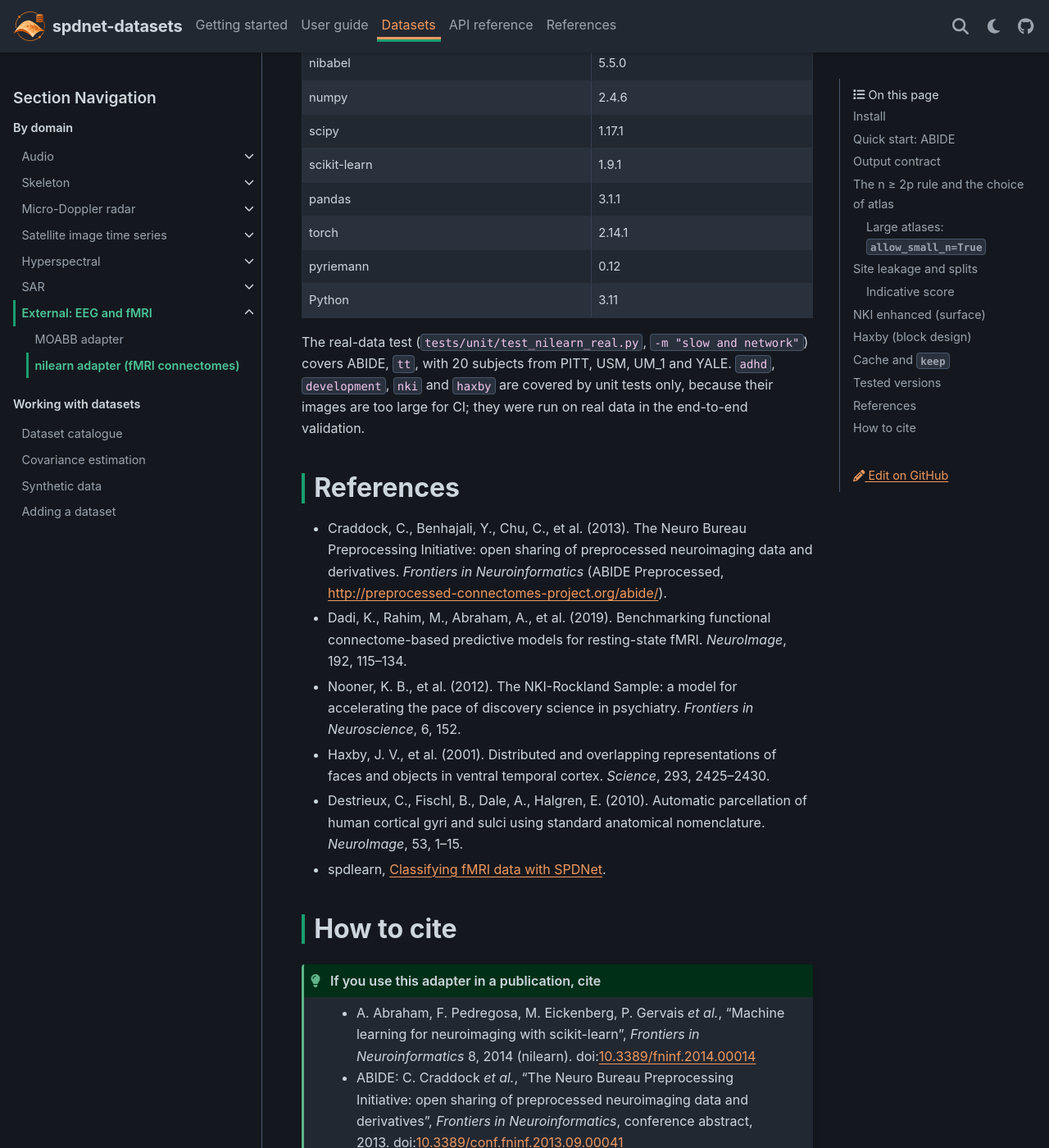
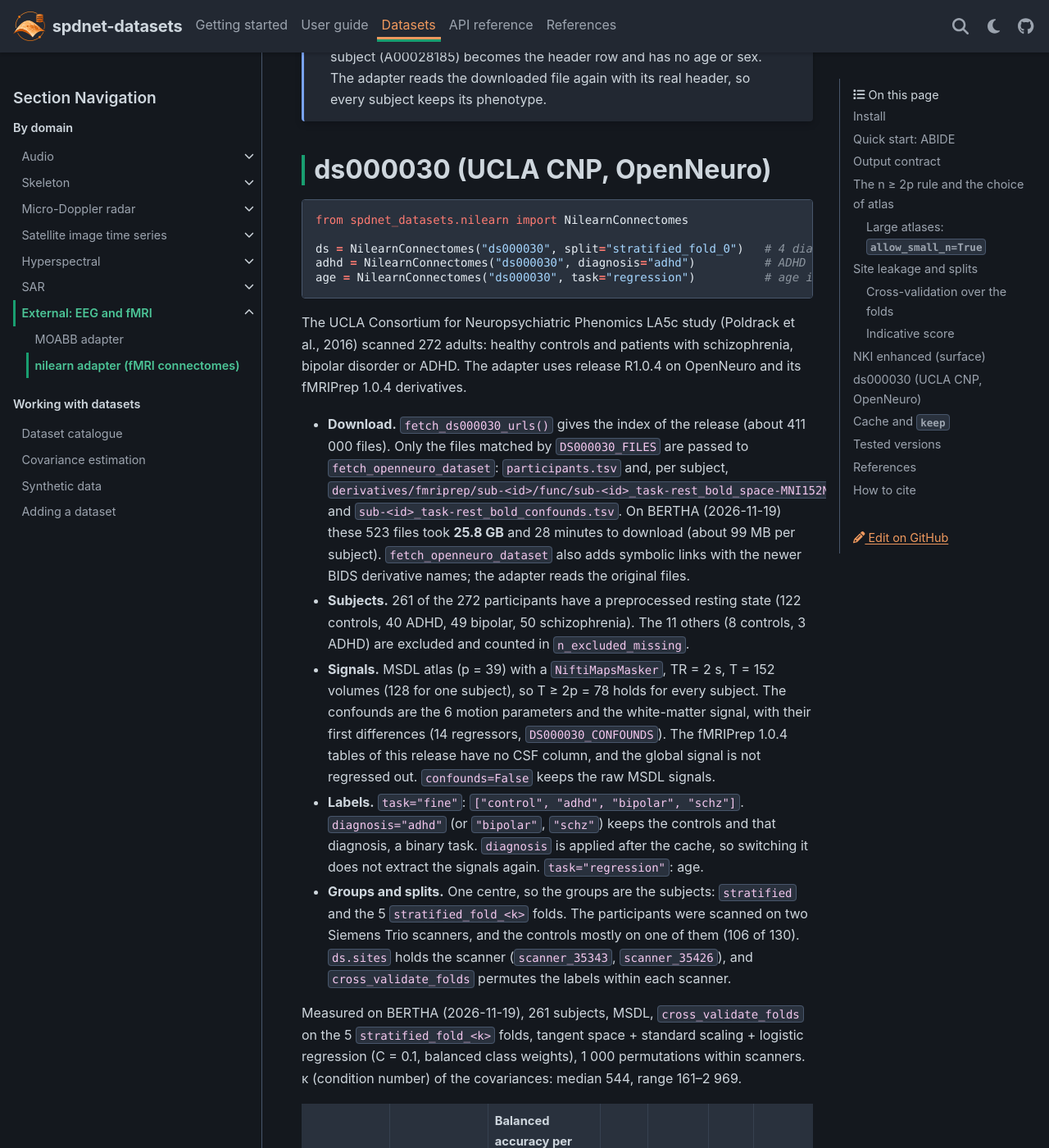
Before and after one commit to Yet-Another-Research-Organisation/spdnet-datasets, a Sphinx documentation site: the page built from doc/datasets/nilearn.md, in a window 1280 px wide and 1400 px high, scrolled down 9420 px. Shown: the whole window at 82% size. Built offline with Sphinx 7.4.7 and the PyData theme 0.15.4, drawn with Linux system fonts in a browser that asks for light colours; pages that are not in the unit, such as notebooks, are missing from menus; some of the changed text lies outside the part shown.

Commit message:
docs(nilearn): document ds000030, fold splits, cross_validate_folds and the ADHD box
Done: Haxby removed, ds000030 section with download size and measured
scores (4 diagnoses, ADHD vs control), ADHD LOSO box with per-site counts.
Not done yet: schizophrenia and bipolar vs control scores (measurement still
running), final review and pull request.

`````diff
--- a/doc/datasets/_cite/nilearn.md
+++ b/doc/datasets/_cite/nilearn.md
@@ -4,4 +4,4 @@
 - Development fMRI: H. Richardson, G. Lisandrelli, A. Riobueno-Naylor and R. Saxe, "Development of the social brain from age three to twelve years", *Nature Communications* 9, 2018. doi:[10.1038/s41467-018-03399-2](https://doi.org/10.1038/s41467-018-03399-2)
 - NKI enhanced: K. B. Nooner *et al.*, "The NKI-Rockland Sample: A Model for Accelerating the Pace of Discovery Science in Psychiatry", *Frontiers in Neuroscience* 6, 2012. doi:[10.3389/fnins.2012.00152](https://doi.org/10.3389/fnins.2012.00152)
 - Destrieux atlas (NKI regions): C. Destrieux, B. Fischl, A. Dale and E. Halgren, "Automatic parcellation of human cortical gyri and sulci using standard anatomical nomenclature", *NeuroImage* 53, 2010, pp. 1–15. doi:[10.1016/j.neuroimage.2010.06.010](https://doi.org/10.1016/j.neuroimage.2010.06.010)
-- Haxby: J. V. Haxby *et al.*, "Distributed and Overlapping Representations of Faces and Objects in Ventral Temporal Cortex", *Science* 293, 2001, pp. 2425–2430. doi:[10.1126/science.1063736](https://doi.org/10.1126/science.1063736)
+- ds000030: R. A. Poldrack, E. Congdon, W. Triplett, K. J. Gorgolewski *et al.*, "A phenome-wide examination of neural and cognitive function", *Scientific Data* 3, 160110, 2016. doi:[10.1038/sdata.2016.110](https://doi.org/10.1038/sdata.2016.110)
--- a/doc/datasets/nilearn.md
+++ b/doc/datasets/nilearn.md
@@ -15,7 +15,7 @@ Five nilearn datasets are supported:
 | `"adhd"` | `fetch_adhd` | 40 subjects | ADHD (1) vs control (0) | acquisition site (5) |
 | `"development"` | `fetch_development_fmri` | 155 subjects | child vs adult | subject (single site) |
 | `"nki"` | `fetch_surf_nki_enhanced` | 102 subjects | sex (F / M), or age | subject (single site) |
-| `"haxby"` | `fetch_haxby` | 6 subjects × 96 stimulus blocks | 8 object categories | run (12 per subject) |
+| `"ds000030"` | `fetch_ds000030_urls` + `fetch_openneuro_dataset` | 261 subjects with a preprocessed resting state (of 272) | control, ADHD, bipolar, schizophrenia; or one of them vs control | subject (single site, 2 scanners) |
 
 - ABIDE: Autism Brain Imaging Data Exchange.
 - PCP: the Preprocessed Connectomes Project, which shares ABIDE time series
@@ -26,9 +26,9 @@ Five nilearn datasets are supported:
 - NKI: the Nathan Kline Institute Rockland Sample. nilearn ships the resting
   state of 102 adults projected on the fsaverage5 cortical surface; the adapter
   averages it in the 148 regions of the Destrieux atlas.
-- Haxby: the visual object recognition study of Haxby et al. (2001), a block
-  design (faces, houses, cats, bottles, scissors, shoes, chairs, scrambled
-  pictures) with 12 runs per subject.
+- ds000030: the UCLA Consortium for Neuropsychiatric Phenomics LA5c study
+  (Poldrack et al., 2016), release R1.0.4 on OpenNeuro, with its fMRIPrep 1.0.4
+  derivatives. Only the resting-state run is used.
 
 ```{dataset-preview} nilearn
 ```
@@ -101,7 +101,8 @@ pipe = make_pipeline(Covariances("scm"), TangentSpace(), LogisticRegression())
 ## Output contract
 
 Each item is `(x, y)`. `y` indexes `ds.classes`: `["control", "autism"]`,
-`["control", "adhd"]` or `["adult", "child"]`. With `task="regression"`, `y`
+`["control", "adhd"]`, `["adult", "child"]`, `["F", "M"]` or, for
+`ds000030`, `["control", "adhd", "bipolar", "schz"]`. With `task="regression"`, `y`
 is the age in years, as a float.
 
 | Flags | `x` |
@@ -123,7 +124,9 @@ Other attributes:
 - `ds.metadata`, one row per kept subject: `subject`, `site`, `label`, `age`,
   `sex` and `n_timepoints`;
 - `ds.phenotypic`: the full nilearn phenotypic rows of the kept subjects;
-- `ds.groups`: the site for `abide` and `adhd`, the subject for `development`.
+- `ds.groups`: the site for `abide` and `adhd`, the subject for the
+  single-site datasets (`development`, `nki`, `ds000030`);
+- `ds.sites`: the acquisition site (the scanner for `ds000030`).
 
 One subject gives exactly one sample. A duplicated subject identifier raises an
 error.
@@ -222,7 +225,9 @@ level:
 |---|---|---|
 | `stratified` | stratified on the label, 10 % test (as in spdlearn), 10 % val | ⚠️ sites mixed between train and test: optimistic; a warning is raised |
 | `site_grouped` | `StratifiedGroupKFold` on sites: test = fold 0 of `min(5, n_sites)`, val = fold 0 of the remaining sites; `assert_no_leakage` on every pair | `abide`, `adhd` |
-| `recommended` | `site_grouped`, or `stratified` for `development` (single site, one sample per subject) | default |
+| `site_fold_<k>` | leave-one-site-out: test = every subject of the k-th site (sites sorted by name), val = the next site, train = the others | `abide`, `adhd`: one fold per site |
+| `stratified_fold_<k>` | fold k of a shuffled 5-fold `StratifiedKFold` on the label (`KFold` for regression); val = fold k + 1 | single-site datasets: `development`, `nki`, `ds000030` |
+| `recommended` | `site_grouped`, or `stratified` for the single-site datasets (one sample per subject) | default |
 
 Each split is built on its own. On a small cohort, the `stratified` test and
 validation parts are enlarged to hold at least one subject per class; a split
@@ -235,6 +240,63 @@ For `adhd`, the cohorts `Peking_1`, `Peking_2` and `Peking_3` count as one site,
 {doc}`/guide/outputs`) is fitted on the training indices of `split`; the means
 and the time series are then multiplied by `sqrt(s)`, so that they stay consistent
 with the covariances. Pass the same name to `create_dataloaders(split=...)`.
+
+### Cross-validation over the folds
+
+Over all the folds of a family, every subject is tested exactly once.
+`cross_validate_folds` scores a model on each fold and summarises the result:
+
+```python
+from spdnet_datasets.nilearn import NilearnConnectomes, cross_validate_folds
+
+def fit_predict(X_train, y_train, X_test):
+    pipe = make_pipeline(TangentSpace(), StandardScaler(),
+                         LogisticRegression(C=0.1, class_weight="balanced"))
+    return pipe.fit(X_train, y_train).predict(X_test)
+
+ds = NilearnConnectomes("adhd", split="site_fold_0")
+res = cross_validate_folds(ds, fit_predict)          # prefix="site_fold" by default
+print(res["scores"], res["mean"], res["ci"], res["p_value"])
+```
+
+- `X` is the unscaled covariances `ds.covs`, so no scale fitted on another
+  fold leaks into the test fold; each fold trains on its `train` and `val`
+  subjects.
+- The score is the balanced accuracy by default (R² for regression): its
+  chance level is 1 / n_classes whatever the class balance.
+- `ci` is the 95 % bootstrap interval (1 000 resamples of the subjects) of the
+  score of the pooled out-of-fold predictions.
+- `p_value` comes from a permutation test: the labels are shuffled *within each
+  site* (1 000 permutations by default) and the whole cross-validation is run
+  again, so a site effect cannot pass for a diagnosis effect.
+  p = (1 + #{null ≥ observed}) / (1 + n_permutations).
+
+````{admonition} ADHD: how to read a score
+:class: warning
+
+The nilearn ADHD-200 sample has 40 subjects; 2 KKI subjects (T = 77 < 2p = 78)
+are excluded, which leaves 38, 19 with ADHD and 19 controls, in 5 sites:
+
+| Site | ADHD | Control |
+|---|---|---|
+| KKI | 3 | 3 |
+| NYU | 4 | 4 |
+| NeuroImage | 4 | 4 |
+| OHSU | 4 | 4 |
+| Peking (Peking_1–3) | 4 | 4 |
+
+- A single test site holds 6 to 8 subjects. On 8 subjects, the 95 % interval
+  of an accuracy of 0.5 is about ±0.35: one `site_grouped` score says nothing.
+- Use the 5 `site_fold_<k>` folds with `cross_validate_folds`, and report the
+  mean, the interval and the permutation p-value.
+- Measured on BERTHA (2026-11-19), MSDL, tangent space + standard scaling +
+  logistic regression (C = 0.1, balanced class weights): balanced accuracy
+  per left-out site KKI 0.33, NYU 0.75, NeuroImage 0.38, OHSU 0.63,
+  Peking 0.13; mean **0.44**, 95 % CI [0.29, 0.61], permutation p = 0.75
+  (1 000 permutations within sites). This is chance level.
+- For a diagnosis effect on more subjects, use `ds000030` (see below), a
+  single-centre cohort with 40 ADHD subjects and 122 controls.
+````
 
 ### Indicative score
 
@@ -277,40 +339,60 @@ reads the downloaded file again with its real header, so every subject keeps
 its phenotype.
 ```
 
-## Haxby (block design)
+## ds000030 (UCLA CNP, OpenNeuro)
 
 ```python
-ds = NilearnConnectomes("haxby", return_raw=True)          # 6 subjects, VT mask
-one = NilearnConnectomes("haxby", fetcher_kwargs={"subjects": (2,)})
+from spdnet_datasets.nilearn import NilearnConnectomes
+
+ds = NilearnConnectomes("ds000030", split="stratified_fold_0")   # 4 diagnoses
+adhd = NilearnConnectomes("ds000030", diagnosis="adhd")          # ADHD vs control
+age = NilearnConnectomes("ds000030", task="regression")          # age in years
 ```
 
-One sample is a stimulus block: 9 volumes (22.5 s, TR 2.5 s). Nine time points
-are far too few to estimate a covariance between regions, so the roles are
-swapped:
+The UCLA Consortium for Neuropsychiatric Phenomics LA5c study (Poldrack et
+al., 2016) scanned 272 adults: healthy controls and patients with
+schizophrenia, bipolar disorder or ADHD. The adapter uses release R1.0.4 on
+OpenNeuro and its fMRIPrep 1.0.4 derivatives.
 
-- variables: the 9 volumes of the block (p = 9);
-- observations: the voxels of the mask (`atlas="vt"`, `"face"` or `"house"`,
-  several hundred voxels), detrended and z-scored per run;
-- `raw`: the `(n_voxels, 9)` array, `mean`: the mean signal of each volume.
+- **Download.** `fetch_ds000030_urls()` gives the index of the release (about
+  411 000 files). Only the files matched by `DS000030_FILES` are passed to
+  `fetch_openneuro_dataset`: `participants.tsv` and, per subject,
+  `derivatives/fmriprep/sub-<id>/func/sub-<id>_task-rest_bold_space-MNI152NLin2009cAsym_preproc.nii.gz`
+  and `sub-<id>_task-rest_bold_confounds.tsv`. On BERTHA (2026-11-19) these 523 files
+  took **25.8 GB** and 28 minutes to download (about 99 MB per subject).
+  `fetch_openneuro_dataset` also adds symbolic links with the newer BIDS
+  derivative names; the adapter reads the original files.
+- **Subjects.** 261 of the 272 participants have a preprocessed resting state
+  (122 controls, 40 ADHD, 49 bipolar, 50 schizophrenia). The 11 others
+  (8 controls, 3 ADHD) are excluded and counted in `n_excluded_missing`.
+- **Signals.** MSDL atlas (p = 39) with a `NiftiMapsMasker`, TR = 2 s,
+  T = 152 volumes (128 for one subject), so T ≥ 2p = 78 holds for every
+  subject. The confounds are
+  the 6 motion parameters and the white-matter signal, with their first
+  differences (14 regressors, `DS000030_CONFOUNDS`). The fMRIPrep 1.0.4
+  tables of this release have no CSF column, and the global signal is not
+  regressed out. `confounds=False` keeps the raw MSDL signals.
+- **Labels.** `task="fine"`: `["control", "adhd", "bipolar", "schz"]`.
+  `diagnosis="adhd"` (or `"bipolar"`, `"schz"`) keeps the controls and that
+  diagnosis, a binary task. `diagnosis` is applied after the cache, so
+  switching it does not extract the signals again. `task="regression"`: age.
+- **Groups and splits.** One centre, so the groups are the subjects:
+  `stratified` and the 5 `stratified_fold_<k>` folds. The participants were
+  scanned on two Siemens Trio scanners, and the controls mostly on one of them
+  (106 of 130). `ds.sites` holds the scanner (`scanner_35343`,
+  `scanner_35426`), and `cross_validate_folds` permutes the labels within each
+  scanner.
 
-The covariance therefore describes how the spatial pattern evolves during the
-block, not which voxels respond.
+Measured on BERTHA (2026-11-19), 261 subjects, MSDL, `cross_validate_folds`
+on the 5 `stratified_fold_<k>` folds, tangent space + standard scaling +
+logistic regression (C = 0.1, balanced class weights), 1 000 permutations
+within scanners. κ (condition number) of the covariances: median 544, range
+161–2 969.
 
-```{warning}
-On subject 2 (VT mask, `run_grouped` split, 8 classes, chance 0.125), tangent
-space + logistic regression on these 9 × 9 covariances scores **0.08**
-(0.125 when the block is shifted by two volumes for the hemodynamic delay),
-while a logistic regression on the `raw` voxel pattern averaged over the block
-scores **0.67**. The category is carried by the spatial pattern, which this
-covariance discards: use Haxby for models on `raw`, or as a negative control
-for covariance models.
-```
-
-Splits: `run_grouped` (recommended: no run on two sides, the within-subject
-protocol of the original study), `subject_grouped` (cross-subject, from two
-subjects) and `stratified` (blocks of a run on both sides: optimistic).
-`metadata` has `run` and `block` columns; `n_timepoints` holds the number of
-voxels.
+| Task | Subjects | Balanced accuracy per fold | Mean | 95 % CI | p | Chance |
+|---|---|---|---|---|---|---|
+| 4 diagnoses | 261 (122 / 40 / 49 / 50) | 0.36, 0.39, 0.39, 0.37, 0.44 | **0.39** | [0.33, 0.45] | 0.001 | 0.25 |
+| ADHD vs control | 162 (40 / 122) | 0.46, 0.51, 0.50, 0.52, 0.65 | **0.53** | [0.46, 0.59] | 0.25 | 0.50 |
 
 ## Cache and `keep`
 
@@ -350,7 +432,7 @@ recomputes both.
 
 The real-data test (`tests/unit/test_nilearn_real.py`, `-m "slow and network"`)
 covers ABIDE, `tt`, with 20 subjects from PITT, USM, UM_1 and YALE.
-`adhd`, `development`, `nki` and `haxby` are covered by unit tests only,
+`adhd`, `development`, `nki` and `ds000030` are covered by unit tests only,
 because their images are too large for CI; they were run on real data in the
 end-to-end validation.
 
@@ -366,8 +448,8 @@ end-to-end validation.
 - Nooner, K. B., et al. (2012). The NKI-Rockland Sample: a model for
   accelerating the pace of discovery science in psychiatry. *Frontiers in
   Neuroscience*, 6, 152.
-- Haxby, J. V., et al. (2001). Distributed and overlapping representations of
-  faces and objects in ventral temporal cortex. *Science*, 293, 2425–2430.
+- Poldrack, R. A., Congdon, E., Triplett, W., et al. (2016). A phenome-wide
+  examination of neural and cognitive function. *Scientific Data*, 3, 160110.
 - Destrieux, C., Fischl, B., Dale, A., Halgren, E. (2010). Automatic
   parcellation of human cortical gyri and sulci using standard anatomical
   nomenclature. *NeuroImage*, 53, 1–15.
`````
Also changed, not shown: doc/datasets/external.md (+2 -2 lines).
